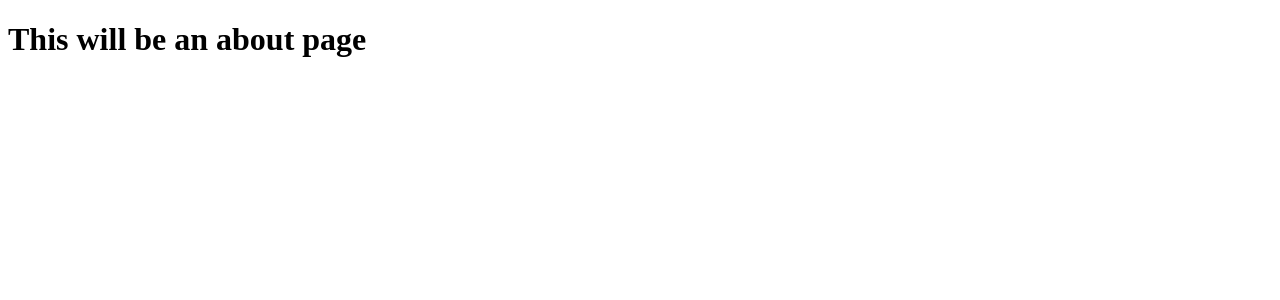
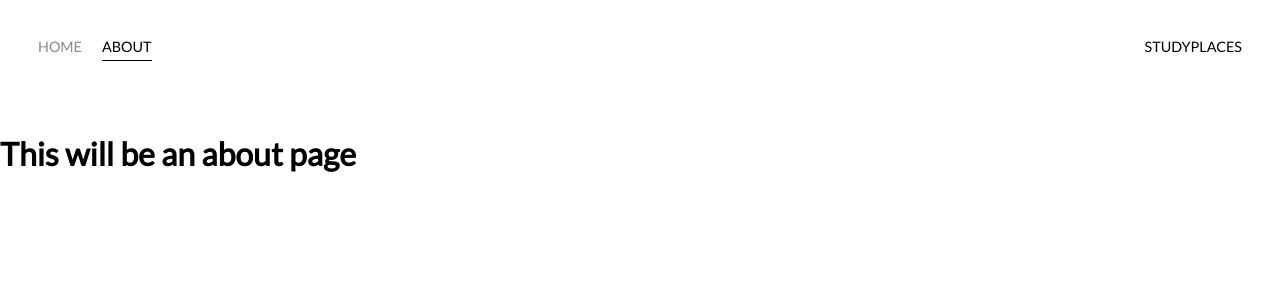
Before and after one commit to michiel015/studyplaces, a Flask app: page /about in a window 1280 px wide. Shown: the top 300 px of the page. Run offline with Flask 2, Linux system fonts and the light colour scheme.

Commit message:
added template for about page

```diff
--- a/templates/about.html
+++ b/templates/about.html
@@ -2,11 +2,32 @@
 <html lang="en">
 <head>
     <meta charset="UTF-8">
-    <title>About</title>
+    <title>Studyplaces</title>
     <link rel="preconnect" href="https://fonts.gstatic.com">
     <link href="https://fonts.googleapis.com/css2?family=Lato&display=swap" rel="stylesheet">
+    <link rel="stylesheet" href="{{ url_for('static', filename='css/main.css') }} ">
 </head>
 <body>
-<h1>This will be an about page</h1>
+    <div class="container">
+        <div class="nav-wrapper">
+            <div class="top-left">
+                <div class="navbar-link">
+                    <a href="{{ url_for('home') }}">Home</a>
+                </div>
+                <div class="navbar-link active-nav-link">
+                    <a href="{{ url_for('about') }}">About</a>
+                </div>
+            </div>
+            <div class="top-right">
+                <div class="navbar-brand">
+                    <div>Studyplaces</div>
+                </div>
+            </div>
+        </div>
+
+        <div class="content-wrapper">
+            <h1>This will be an about page</h1>
+        </div>
+    </div>
 </body>
 </html>
```
